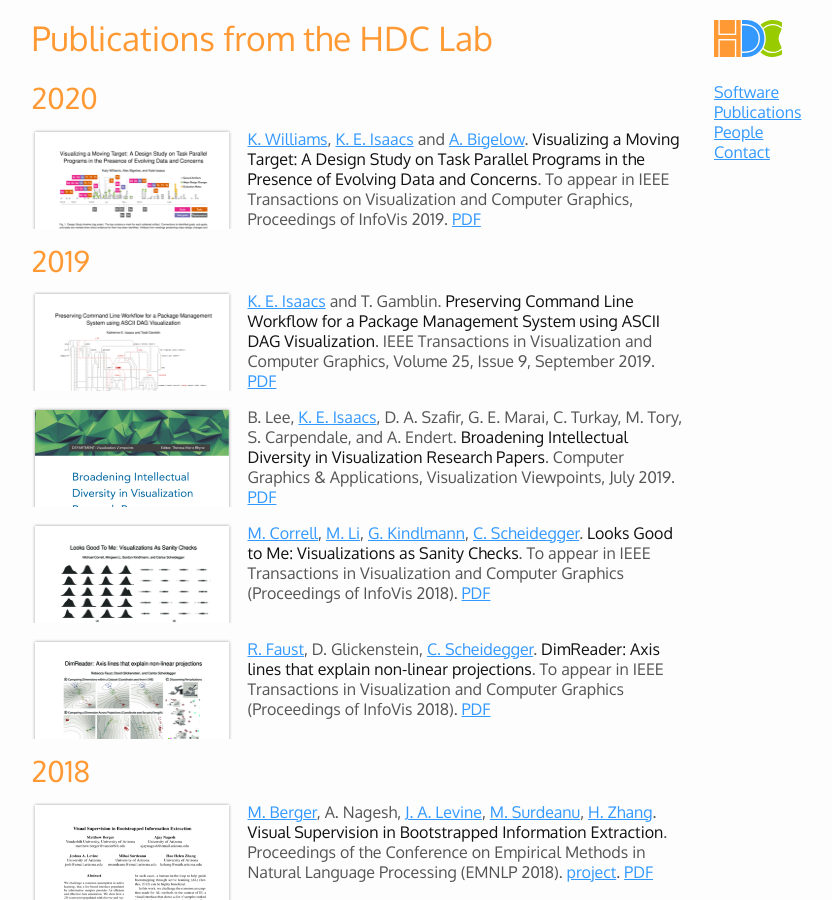
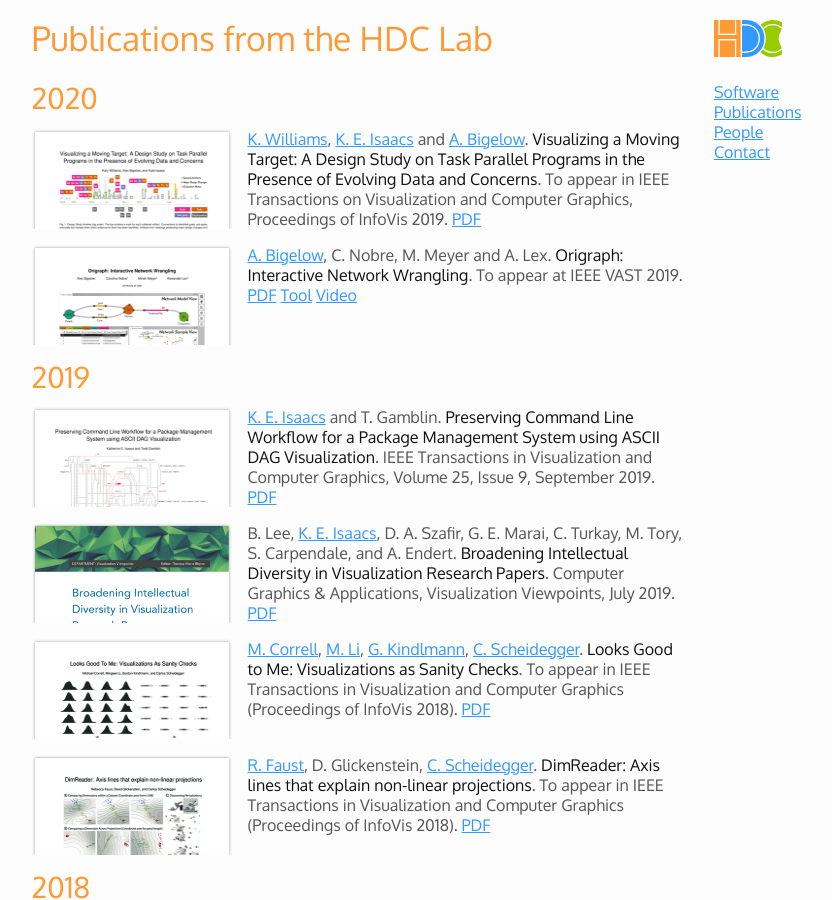
Before and after one commit to hdc-arizona/hdc-arizona.github.io, a Jekyll site: the page built from publications.md, in a window 1280 px wide and 900 px high. Shown: the whole window, without its empty margins (136-968 px from the left). Built offline with Jekyll 4.4.1, drawn with Linux system fonts in a browser that asks for light colours.

Commit message:
Add Origraph

```diff
--- a/publications.md
+++ b/publications.md
@@ -8,6 +8,14 @@ title: Publications from the HDC Lab
 [<img class="pubthumb" src="papers/thumbs/infovis_2019_movingtarget.png">](papers/infovis_2019_movingtarget.pdf)
 [K. Williams](https://hdc.cs.arizona.edu/people/kawilliams/), [K. E. Isaacs](https://hdc.cs.arizona.edu/people/kisaacs/) and [A. Bigelow](https://alex-r-bigelow.github.io/). **Visualizing a Moving Target: A Design Study on Task Parallel Programs in the Presence of Evolving Data and Concerns**. To appear in IEEE Transactions on Visualization and Computer Graphics, Proceedings of InfoVis 2019.
 [PDF](papers/infovis_2019_movingtarget.pdf)
+
+<div class="pubdiv"></div>
+
+[<img class="pubthumb" src="papers/thumbs/vast_2019_origraph.png">](papers/vast_2019_origraph.pdf)
+[A. Bigelow](https://alex-r-bigelow.github.io/), C. Nobre, M. Meyer and A. Lex. **Origraph: Interactive Network Wrangling**. To appear at IEEE VAST 2019.
+[PDF](papers/vast_2019_origraph.pdf)
+[Tool](https://origraph.github.io)
+[Video](https://youtu.be/bSFf2iD4TLI)
 
 <div class="pubdiv"></div>
 
```
Also changed, not shown: papers/thumbs/vast_2019_origraph.png (added), 1 other file.
